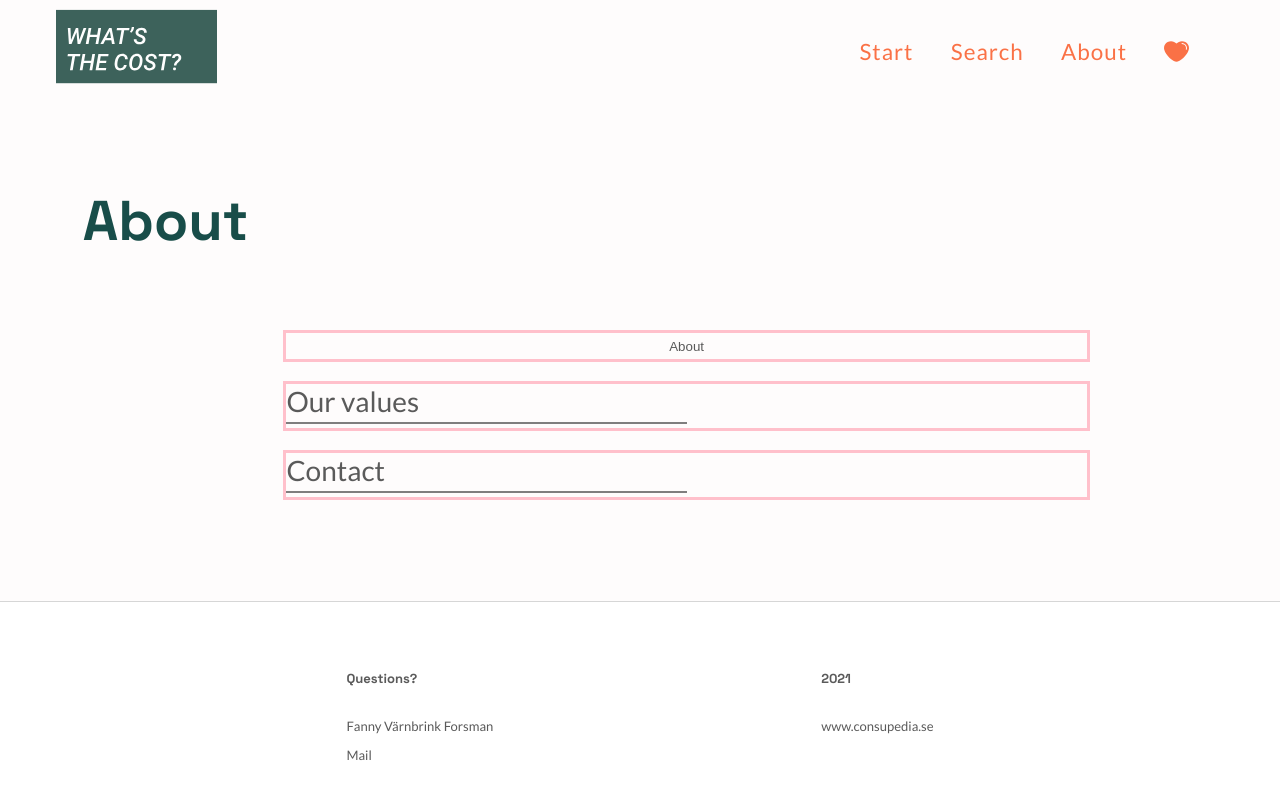
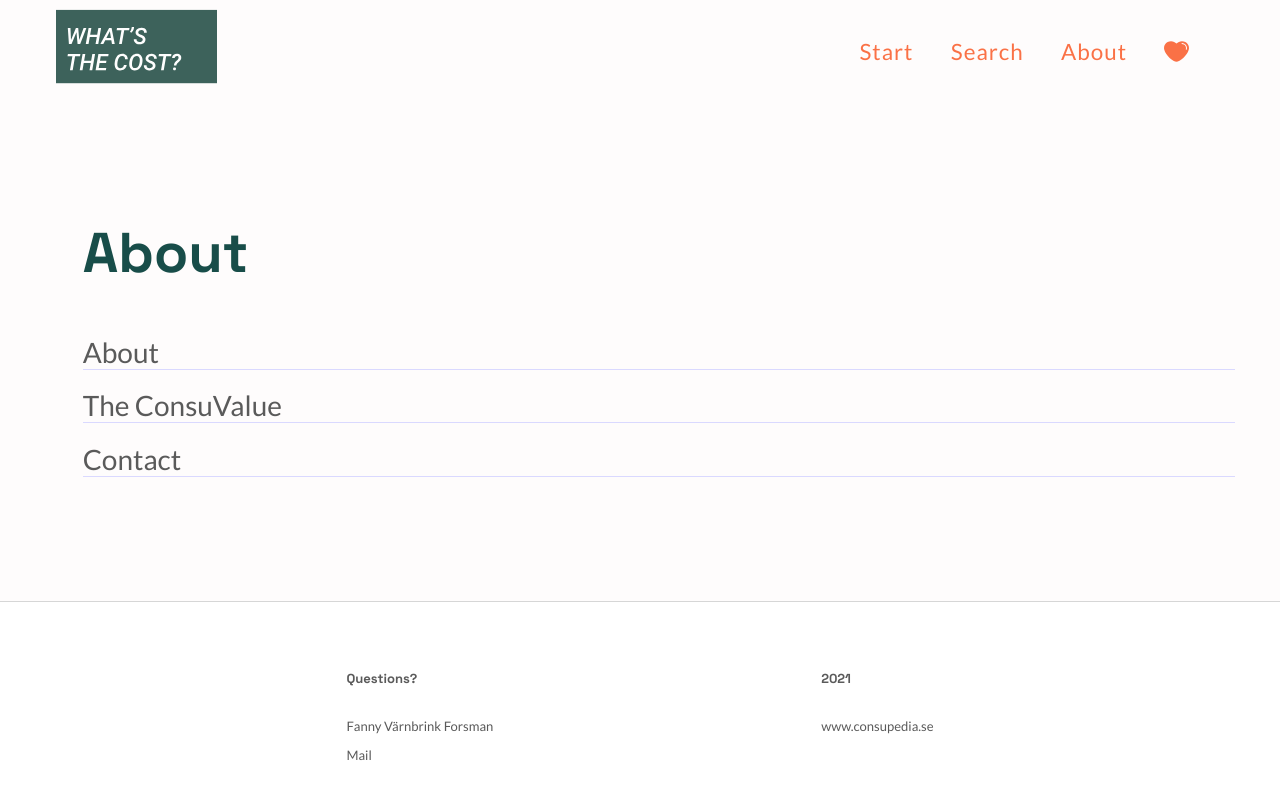
Before and after one commit to synnaf/whats-the-cost, a React (Create React App) app: page /about in a window 1280 px wide. Built offline with nearby package versions, Linux system fonts and the light colour scheme.

Commit message:
added about page info + style

```diff
--- a/src/components/about/About.js
+++ b/src/components/about/About.js
@@ -1,30 +1,17 @@
-import React, { useState, useReducer } from 'react';
+import React, { useState } from 'react';
 import Header from '../header/Header';
+import Info from './Info';
 import './About.scss';
 
 const About = (props) => {
-    console.log(props); //props is 'test', same as value in page
-    let defaultValue ='';
-    const [showNotes, setShowNotes] = useState(false);
-    const [info, setInfo] = useReducer(
-        (state, newState) => ({ ...state, ...newState}),
-        defaultValue //startvärdet på vårt state
-    );
+    const [info, setInfo] = useState('');
 
-    function update(e) {
-        //detta item måste vara accordion__link med rätt html-value, annars funkar det inte
-        let clickedItem = e.target.innerHTML;
-        console.log('clicke ditem', clickedItem);
-
-        setInfo({['t']: e.target.innerHTML }); //this should be toggled??
-
-
-        animateArrow(e.target);
-    };
-
-    function animateArrow(el) {
-        console.log('recieve', el);
-        el.classList.toggle('--active');
+    function displayInfo(e) {
+        setInfo(e.target.innerHTML);
+        let element = document.getElementById('submenu');
+        console.log(element);
+        element.classList.toggle('hide');
+        // element.style.display = 'hidden';
     };
 
     return (
@@ -34,58 +21,31 @@ const About = (props) => {
                 <section className="page__about">
                     <div className="submenu">
                         <ul className="accordion">
-                            <li className="accordion__item" id="test">
-                                <button className="accordion__link" onClick={update}>
+                            <li className="accordion__item">
+                                <a className="accordion__link"
+                                    onClick={(e) => displayInfo(e)}
+                                >
                                     About
-
-                                </button>
-                                <div className="icon">
-                                        <div className="arrow"></div>
-                                </div>
-                                {
-                                    info.t == 'About' ?
-                                        <div id="submenuInfo" className="submenu__info">
-                                            <span>Some info text 1.
-                                                And some more info text. And some more info text.
-                                                And some more info text
-                                            </span>
-                                        </div>
-                                    : null
-                                }
-
+                                </a>
                             </li>
                             <li className="accordion__item">
-                                <a className="accordion__link" onClick={update}>Our values
-                                    <div className="icon">
-                                        <div className="arrow"></div>
-                                    </div>
+                                <a className="accordion__link"
+                                    onClick={(e) => displayInfo(e)}
+                                >
+                                    The ConsuValue
                                 </a>
-                                {
-                                    info.t == 'Our values' ?
-                                        <div id="submenuInfo" className="submenu__info">
-                                            <span>Some info text 2</span>
-                                        </div>
-                                    : null
-                                }
                             </li>
                             <li className="accordion__item">
-                                <a className="accordion__link" onClick={update}>Contact
-                                <div className="icon">
-                                    <div className="arrow"></div>
-                                </div>
+                                <a className="accordion__link"
+                                    onClick={(e) => displayInfo(e)}
+                                >
+                                    Contact
                                 </a>
-                                {
-                                    info.t == 'Contact' ?
-                                        <div id="submenuInfo" className="submenu__info">
-                                            <span>Some info text 3</span>
-                                        </div>
-                                    : null
-                                }
                             </li>
                         </ul>
-                        {/* <button type="button" className={`btn ${props}`}>
-                            Click
-                        </button> */}
+                    </div>
+                    <div className="submenu--active hide" id="submenu">
+                        <Info info={info} />
                     </div>
                 </section>
             </section>
--- a/src/components/about/About.scss
+++ b/src/components/about/About.scss
@@ -1,73 +1,82 @@
 @import '../../styles/variables';
 
 .page {
-    //global style for all pages
-    // flex-direction: column; //this to important?
     .page__about {
-        // padding-top:9rem; //find a way to do this smarter?
         width:100%;
         display: flex;
         flex-direction: row;
-        justify-content: center;
+        justify-content: left;
 
         .submenu {
-            // height:40vh; //find a way to do this smarter
-            // width:50%;
-            width:70%;
-            padding-left:1rem; //1rem for left padding should be global
+            width:100%;
             .accordion {
                 list-style-type: none;
-                padding-left:0;
+                margin:0;
                 color:$text-color;
                 width:100%;
-
+                padding:0;
                 .accordion__item {
                     display: flex;
                     flex-direction:row;
-                    margin: 1rem;
                     width:100%;
+                    border-bottom:1.5px solid $lilac;
+                    margin-bottom:1rem;
                     .accordion__link {
                         text-decoration: none;
                         color:$text-color;
-                        width:100%;
-                        border:solid pink;
+                        cursor:pointer;
+
                         &.--active {
-                            animation: arrow 700ms linear;
+                            // border-bottom:solid $lilac;
+                            // animation: arrow 700ms linear;
                         }
-                        .icon {
-                            width: 50%; //of its container
-                            height: auto; //of its container
-                            // animation: arrow 700ms linear;
-                            cursor: pointer;
-                            .arrow {
-                                content:url('../../assets/method-draw-image.svg');
-                                width: 100%; //of its container
-                                height: 10px; //of its container
-                                // box-shadow: 0 3px 5px rgba(0, 0, 0, .2);
-                                // animation: arrow 700ms linear;
-                            }
-                        }
+
                     }
                     .submenu__info {
-                        position: absolute;
-                        left:55% ;
-                        font-size:0.7rem;
+                        font-size:0.5rem;
                         background-color:$lilac;
-                        padding:2rem;
+                        padding:1rem;
                         text-align:left;
-                        height:10%;
-                        width:20%; //animationen ska gå från 0 - 20% width
-                        animation: boxes 900ms linear;
+                        height:20%;
+                        margin-left:auto;
+                        width:40%;
+                        // animation: boxes 900ms linear;
+                    }
+
+                }
+            }
+        }
+        .submenu--active {
+            display:visible; //toggle
+            width:100%;
+            background-color:$lilac;
+            font-size:0.7rem;
+            padding:1rem;
+            line-height: 1.5;
+            a {
+                text-decoration: none;
+                color:$cta-orange;
+                font-weight: bolder;
+            }a:hover {
+                border-bottom: 0.5px solid $cta-orange;
+            }
+            ul {
+                list-style-type: disc;
+                padding-left:1rem;
+                li {
+                    margin-bottom:0.5rem;
+                    a {
+                        text-decoration: none;
+                        color:$cta-orange;
+                        font-weight: bolder;
+                    }a:hover {
+                        border-bottom: 0.5px solid $cta-orange;
                     }
                 }
+
             }
-            //create button style mixin
-            button {
-                width:50%;
-                border:solid 1.5px $cta-orange;
-                background:transparent;
-                color: $cta-orange;
-                padding:0.3rem;
+            &.hide {
+                display:none;
             }
         }
 
--- /dev/null
+++ b/src/components/about/Info.js
@@ -0,0 +1,78 @@
+import React from 'react';
+
+
+const Info = (props) => {
+
+    console.log(props);
+    if(props.info == 'About') {
+        // el.classList.toggle('--active');
+
+
+        return (
+            <span>
+                This page is created as an FrontEnd Examproject.
+                The data is collected using a v.2 of a closed API to Consupedia.
+                I wanted to enhance the look of a possible product search, and potentially
+                further elaborate a price function, and filter functions.
+            </span>
+        );
+    }
+    if(props.info == 'The ConsuValue') {
+        return (
+            <>
+            <span>
+                The ConsuValue is a value calculated
+               based on each products five key points:
+           </span>
+                <ul>
+                    <li>
+                        Health,
+                    </li>
+                    <li>
+                        Environment,
+                    </li>
+                    <li>
+                        Social justice,
+                    </li>
+                    <li>
+                        Quality,
+                    </li>
+                    <li>
+                        Price
+                    </li>
+                </ul>
+            <span>
+            A simple guideline is:
+                "The higher ConsuValue, the better the product".
+                Details about each products values can be found on ConsuPedia!
+            </span>
+            <a href="https://consupedia.se/about-consuvalue">Read more</a>
+        </>
+        );
+    }
+    if(props.info == 'Contact') {
+        return(
+            <span>
+                Reach out if you have any questions!
+                <ul>
+                    <li>
+                        If you have questions about the data:
+                        <a href="www.consupedia.se">Visit Consupedia!</a>
+                    </li>
+                    <li>
+                        If you have questions to the page creator:
+                        <a href="#">My email</a>
+                    </li>
+                    <li>
+                        General life questions:
+                        <a href="www.google.se">Go here</a>
+                    </li>
+                </ul>
+            </span>
+        );
+    }
+
+    return( null );
+}
+
+export default Info;
--- a/src/styles/_responsive.scss
+++ b/src/styles/_responsive.scss
@@ -20,14 +20,9 @@ body {
     }
     .page {
         z-index:9;
-        margin:auto;
+        margin:1rem;
         margin-top:0;
         max-width:90%;
-        // height:80vh;
-        // z-index:2;
-        // height:60%;
-        // top:20%;
-        // position: fixed;
 
         @media screen and (min-width: $padlet) {
             width:90%;
```
Also changed, not shown: 1 other file (tests, documents, lock files or other folders).
